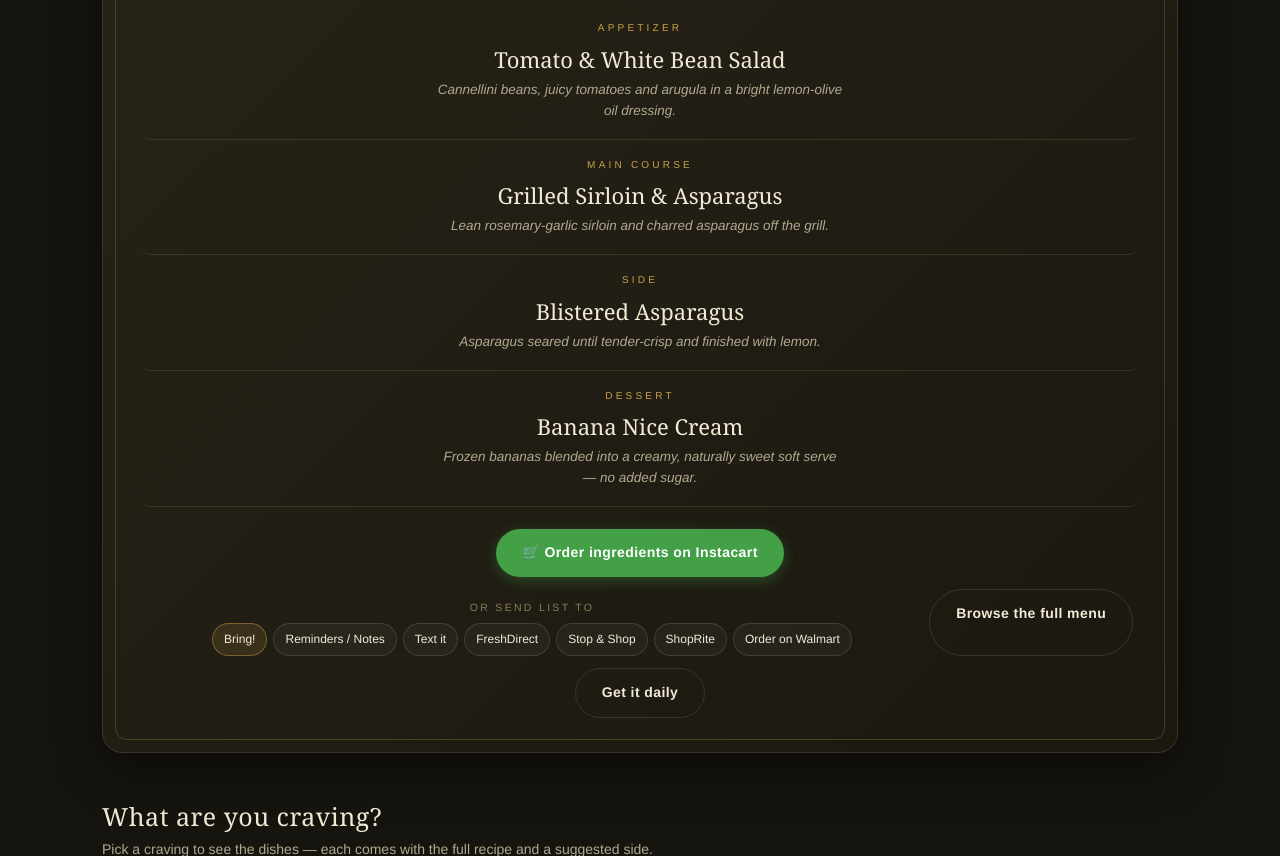
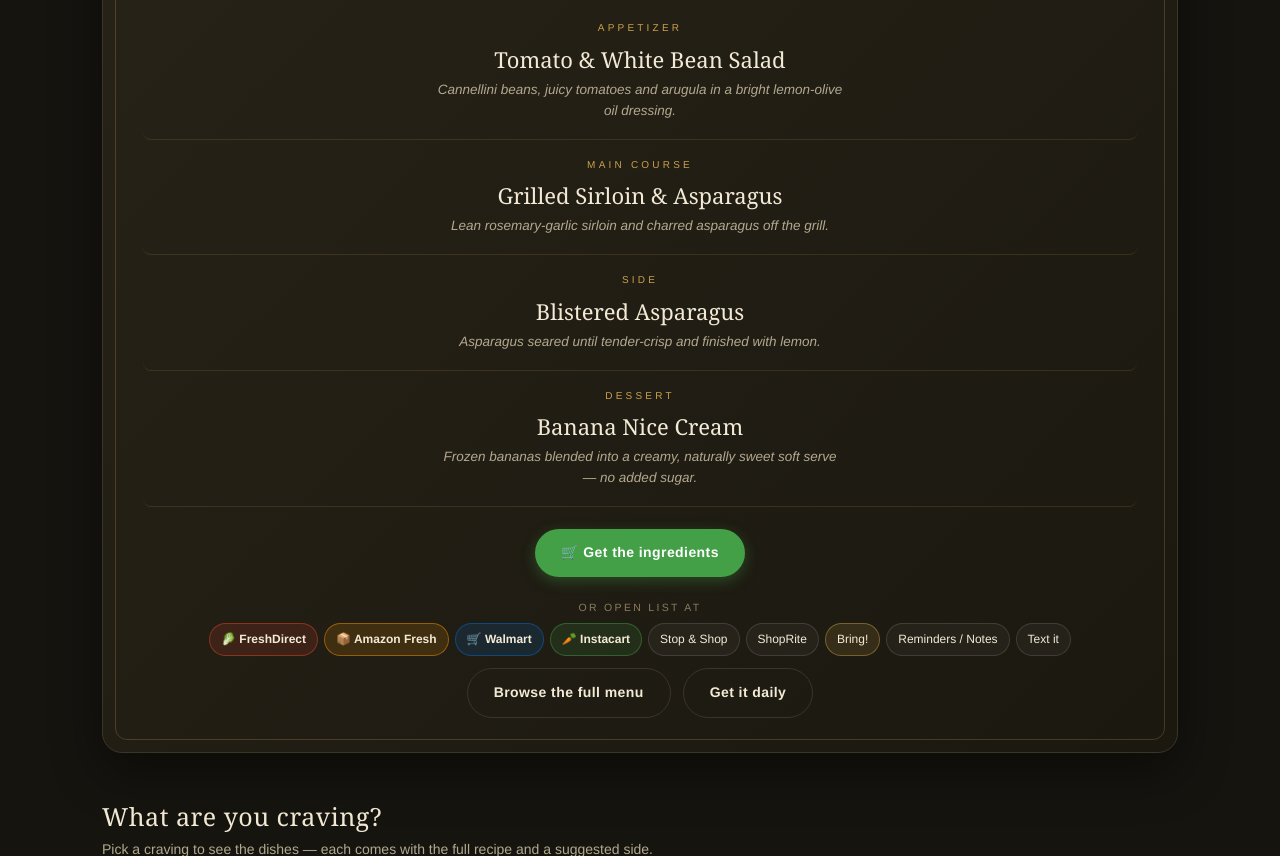
Before and after one commit to garys921/dinner-tonight, a website: page index.html in a window 1280 px wide. Shown: the part 362-1218 px from the top of the page. Drawn offline with Linux system fonts and the light colour scheme.

Commit message:
Add Amazon Fresh + Walmart + Instacart bridges and multi-retailer find pills

```diff
--- a/index.html
+++ b/index.html
@@ -61,6 +61,15 @@
   .send-row .send-chip{font-size:12px;color:#f3ead6;background:rgba(255,255,255,.04);border:1px solid rgba(255,255,255,.12);padding:6px 11px;border-radius:999px;text-decoration:none;transition:.15s;white-space:nowrap}
   .send-row .send-chip:hover{background:rgba(201,161,74,.18);border-color:#c9a14a;color:#e3c987}
   .send-row .send-chip.bring{background:rgba(201,161,74,.14);border-color:rgba(201,161,74,.45)}
+  .send-row .send-chip.rt{font-weight:600}
+  .send-row .send-chip.rt.fd{background:rgba(232,70,43,.14);border-color:rgba(232,70,43,.45)}
+  .send-row .send-chip.rt.fd:hover{background:#e8462b;color:#fff;border-color:#e8462b}
+  .send-row .send-chip.rt.af{background:rgba(255,153,0,.14);border-color:rgba(255,153,0,.45)}
+  .send-row .send-chip.rt.af:hover{background:#ff9900;color:#0f1111;border-color:#ff9900}
+  .send-row .send-chip.rt.wm{background:rgba(0,113,220,.14);border-color:rgba(0,113,220,.45)}
+  .send-row .send-chip.rt.wm:hover{background:#0071dc;color:#fff;border-color:#0071dc}
+  .send-row .send-chip.rt.ic{background:rgba(67,160,71,.14);border-color:rgba(67,160,71,.45)}
+  .send-row .send-chip.rt.ic:hover{background:#43a047;color:#fff;border-color:#43a047}
 
   .mc-cart{margin-top:18px;text-align:center}
 
@@ -810,7 +819,7 @@ function renderTodayMenu(){
     ${row('Side',side)}
     ${row('Dessert',des)}
     <div class="mb-actions">
-      <a class="btn cart-btn" href="/api/grocery?menu=today" target="_blank" rel="noopener">🛒 Order ingredients on Instacart</a>
+      <a class="btn cart-btn" href="/api/grocery?menu=today" target="_blank" rel="noopener">🛒 Get the ingredients</a>
       ${sendRowHTML('menu=today')}
       <a class="btn ghost" href="#browse">Browse the full menu</a>
       <a class="btn ghost" href="#calendar">Get it daily</a>
@@ -919,7 +928,7 @@ function openRecipe(i){
       ${r.pair?`<div class="mc-pair">${r.cal?r.pair:'To drink — '+r.pair}</div>`:''}
       ${side?`<div class="mc-serve">Serve with <b>${side}</b></div>`:''}
       <div class="mc-cart">
-        <a class="btn cart-btn" href="/api/grocery?recipe=${encodeURIComponent(slugify(r.title))}" target="_blank" rel="noopener">🛒 Order ingredients on Instacart</a>
+        <a class="btn cart-btn" href="/api/grocery?recipe=${encodeURIComponent(slugify(r.title))}" target="_blank" rel="noopener">🛒 Get the ingredients</a>
         ${sendRowHTML('recipe=' + encodeURIComponent(slugify(r.title)))}
       </div>
     </div>
@@ -945,14 +954,16 @@ function sendRowHTML(qs){
   const base = '/api/grocery?' + qs;
   return `
     <div class="send-row">
-      <div class="send-lbl">Or send list to</div>
+      <div class="send-lbl">Or open list at</div>
+      <a class="send-chip rt fd" href="${base}&service=freshdirect" target="_blank" rel="noopener" title="FreshDirect — Long Island delivery">🥬 FreshDirect</a>
+      <a class="send-chip rt af" href="${base}&service=amazon" target="_blank" rel="noopener" title="Amazon Fresh — Prime delivery, most US metros">📦 Amazon Fresh</a>
+      <a class="send-chip rt wm" href="${base}&service=walmart" target="_blank" rel="noopener" title="Walmart — pickup + delivery nationwide">🛒 Walmart</a>
+      <a class="send-chip rt ic" href="${base}&service=instacart" target="_blank" rel="noopener" title="Instacart — multi-banner aggregator">🥕 Instacart</a>
+      <a class="send-chip" href="${base}&service=stopandshop" target="_blank" rel="noopener" title="Search Stop & Shop / Peapod (Long Island)">Stop &amp; Shop</a>
+      <a class="send-chip" href="${base}&service=shoprite" target="_blank" rel="noopener" title="Search ShopRite From Home (Long Island)">ShopRite</a>
       <a class="send-chip bring" href="${base}&service=bring" target="_blank" rel="noopener" title="Send ingredients to your Bring! shopping list">Bring!</a>
       <a class="send-chip" href="${base}&service=reminders" title="Open mail prefilled — long-press to add to Apple Reminders / Notes">Reminders / Notes</a>
       <a class="send-chip" href="${base}&service=sms" title="Text the list to yourself">Text it</a>
-      <a class="send-chip" href="${base}&service=freshdirect" target="_blank" rel="noopener" title="Search FreshDirect (Long Island delivery)">FreshDirect</a>
-      <a class="send-chip" href="${base}&service=stopandshop" target="_blank" rel="noopener" title="Search Stop & Shop / Peapod (Long Island)">Stop &amp; Shop</a>
-      <a class="send-chip" href="${base}&service=shoprite" target="_blank" rel="noopener" title="Search ShopRite From Home (Long Island)">ShopRite</a>
-      <a class="send-chip" href="${base}&service=walmart" target="_blank" rel="noopener" title="Pre-fill a Walmart Grocery cart with tonight's ingredients">Order on Walmart</a>
     </div>`;
 }
 
```
Also changed, not shown: grocery.js (+42 -0 lines).
